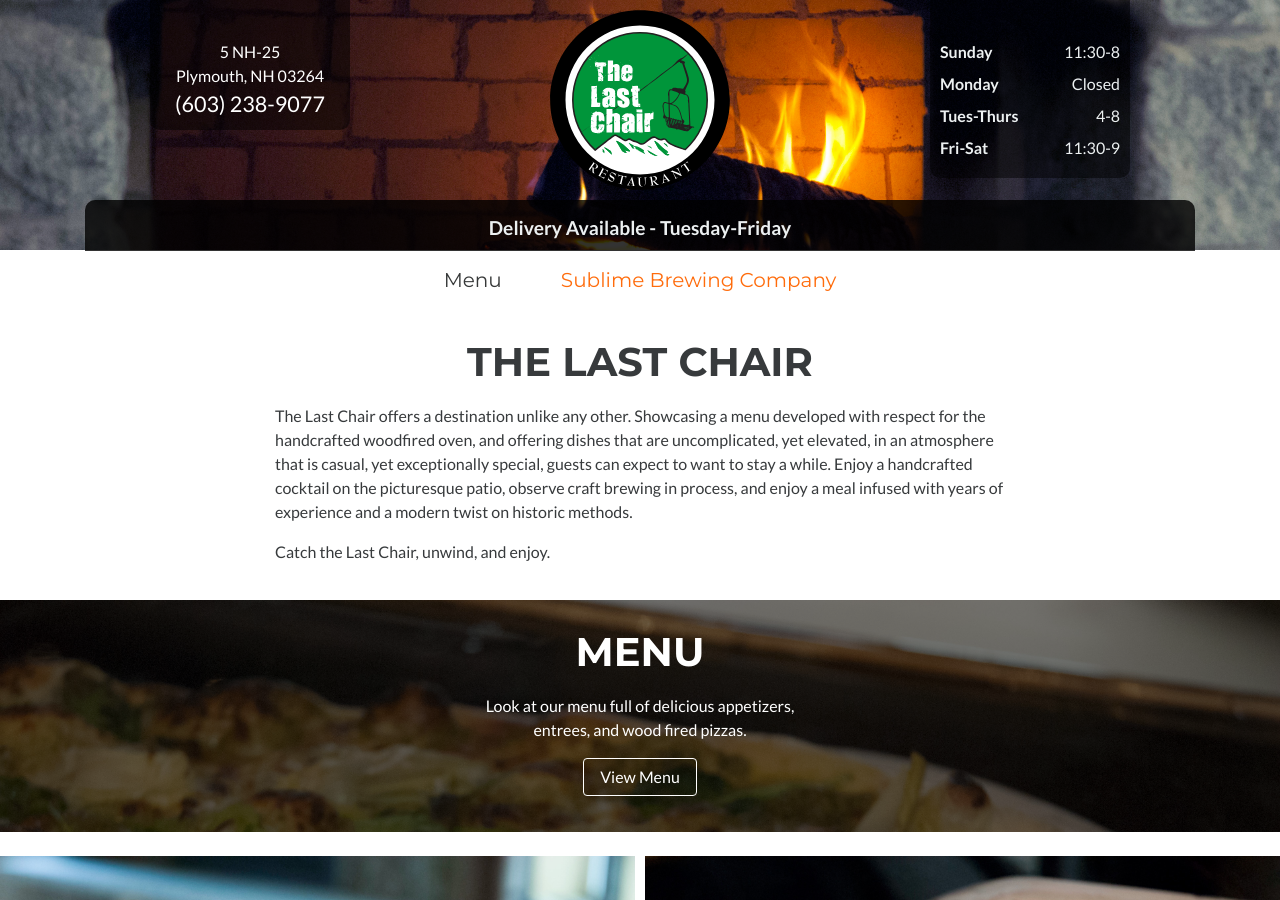
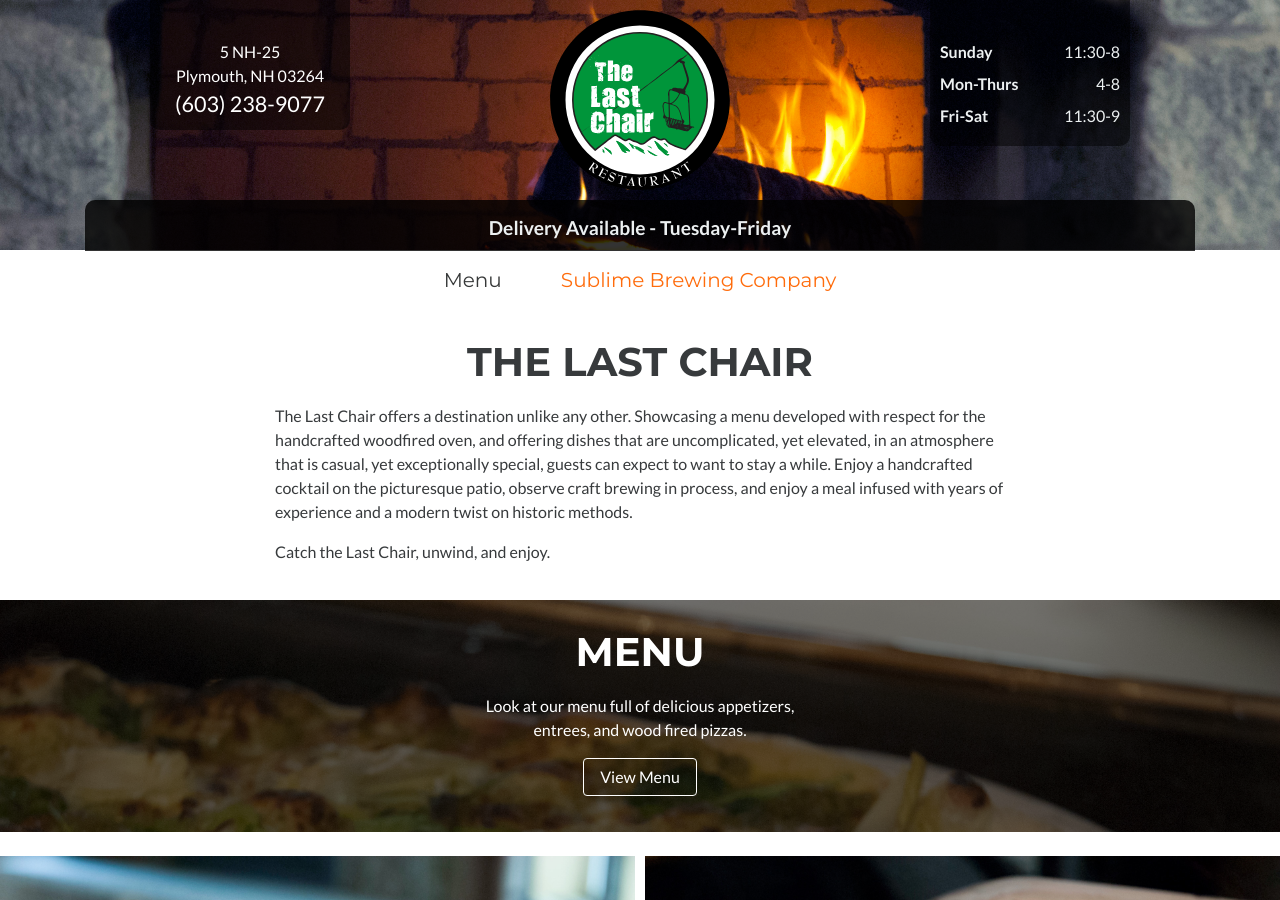
Before and after one commit to mtfullerton/thelastchair, a Jekyll site: the page built from index.html, in a window 1280 px wide and 900 px high. Built offline with Jekyll 4.4.1, drawn with Linux system fonts in a browser that asks for light colours; nearby versions of some CDN libraries.

Commit message:
Updated '_includes/header.html' via CloudCannon

```diff
--- a/_includes/header.html
+++ b/_includes/header.html
@@ -15,9 +15,7 @@
         <dl class="clearfix">
           <dt class="editable">Sunday</dt>
           <dd class="editable">11:30-8</dd>
-          <dt class="editable">Monday</dt>
-          <dd class="editable">Closed</dd>
-          <dt class="editable">Tues-Thurs</dt>
+          <dt class="editable">Mon-Thurs</dt>
           <dd class="editable">4-8</dd>
           <dt class="editable">Fri-Sat</dt>
           <dd class="editable">11:30-9</dd>
```
